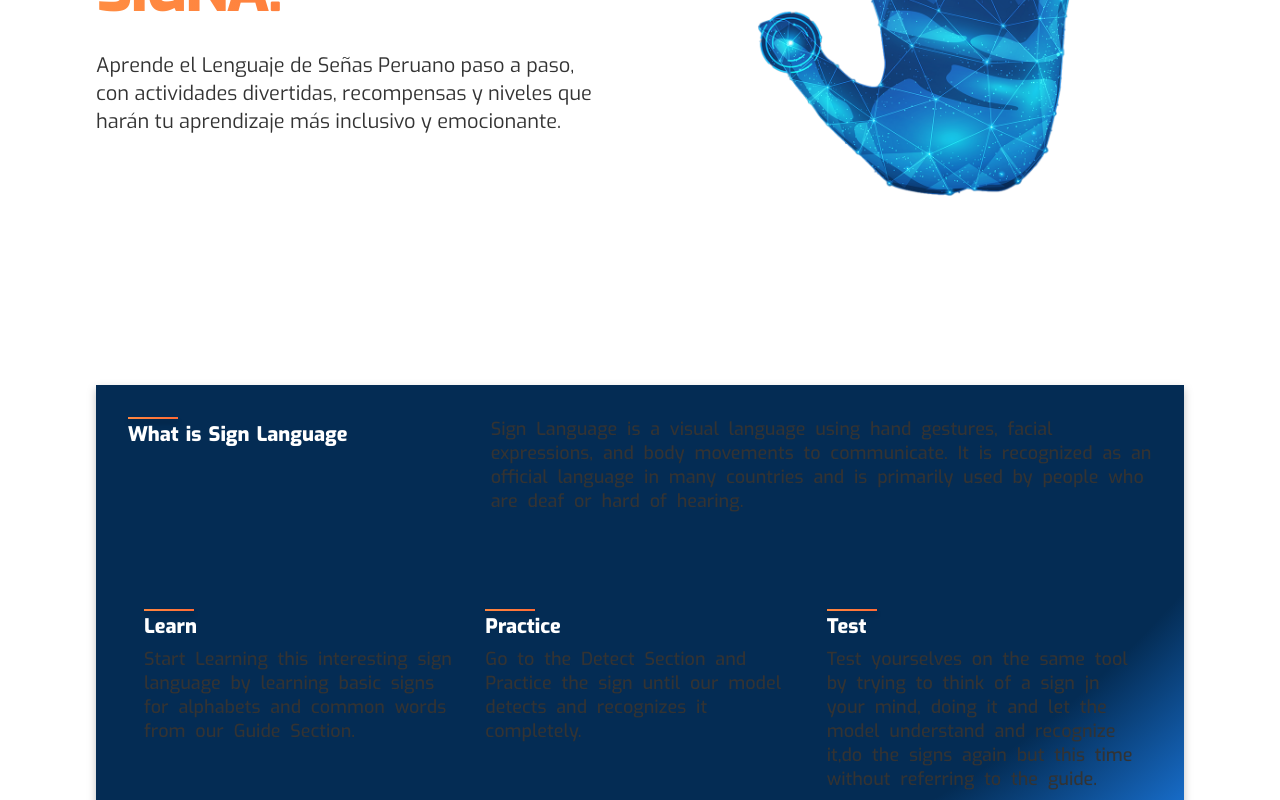
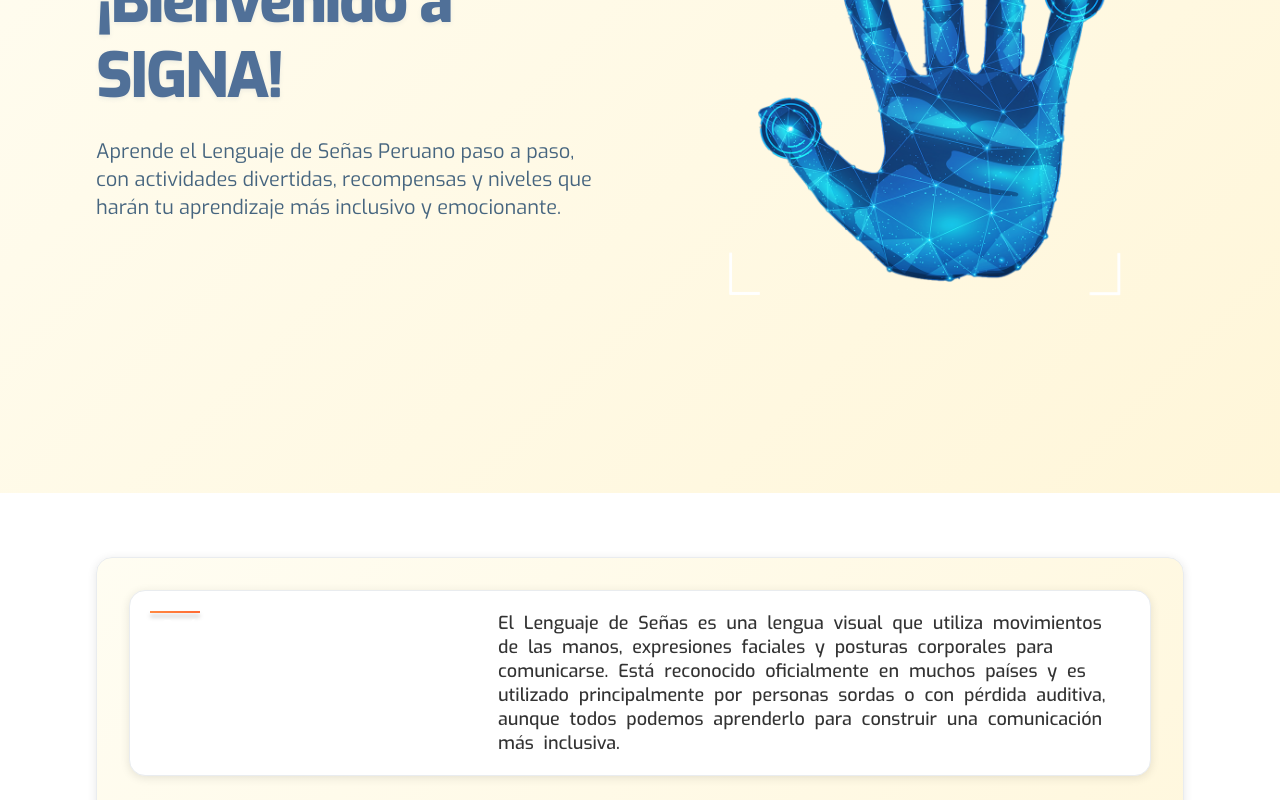
Before and after one commit to Paola0601/proyecto_IHC, a React (Create React App) app: page / in a window 1280 px wide. Shown: the part 400-1200 px from the top of the page. Built offline with nearby package versions, Linux system fonts and the light colour scheme.

Commit message:
style: Actualizacion de estilos del encabezado , navbar y el contexto

```diff
--- a/src/components/WhatComp/WhatComp.css
+++ b/src/components/WhatComp/WhatComp.css
@@ -1,26 +1,12 @@
 .signlang__whatsignlang {
     display: flex;
     flex-direction: column;
-
     padding: 2rem;
-    background: var(--color-footer);
-
-    /* ff 3.6+ */
-    background:-moz-radial-gradient(circle at 30% -100%, #042c54 25%, rgba(4, 44, 84, 1) 85%, rgba(27, 120, 222, 1) 100%);
-
-    /* safari 5.1+,chrome 10+ */
-    background:-webkit-radial-gradient(circle at 30% -100%, #042c54 25%, rgba(4, 44, 84, 1) 85%, rgba(27, 120, 222, 1) 100%);
-
-    /* opera 11.10+ */
-    background:-o-radial-gradient(circle at 30% -100%, #042c54 25%, rgba(4, 44, 84, 1) 85%, rgba(27, 120, 222, 1) 100%);
-
-    /* ie 10+ */
-    background:-ms-radial-gradient(circle at 30% -100%, #042c54 25%, rgba(4, 44, 84, 1) 85%, rgba(27, 120, 222, 1) 100%);
-
-    /* global 92%+ browsers support */
-    background:radial-gradient(circle at 30% -100%, #042c54 25%, rgba(4, 44, 84, 1) 85%, rgba(27, 120, 222, 1) 100%);
-
-    filter: drop-shadow(0px 4px 4px rgba(0, 0, 0, 0.25));
+    /* Fondo suave en amarillo muy claro, alineado al Header */
+    background: linear-gradient(135deg, #FFFDF2 0%, #FFF6D9 100%);
+    border: 1px solid var(--border-color);
+    border-radius: 16px;
+    box-shadow: var(--shadow-light);
 }
 
 .signlang__whatsignlang-feature {
@@ -30,11 +16,17 @@
 /* Customizing feature component as per needs */
 .signlang__whatsignlang-feature .signlang__features-container__feature {
     margin: 0;
+    background: var(--background-white);
+    border: 1px solid var(--border-color);
+    border-radius: 16px;
+    box-shadow: var(--shadow-light);
+    padding: 1.25rem;
 }
 
 /* Customizing feature component as per needs */
 .signlang__whatsignlang-feature .signlang__features-container_feature-text {
     max-width: 700px;
+    color: var(--text-dark);
 }
 
 .signlang__whatsignlang-heading {
@@ -52,14 +44,15 @@
     font-weight: 800;
     font-family: var(--font-family);
     max-width: 510px;
+    color: var(--medium-blue);
 }
 
 .signlang__whatsignlang-container {
     display: flex;
     flex-wrap: wrap;
     flex-direction: row;
-
-    margin-top: 5rem;
+    gap: 1rem;
+    margin-top: 3rem;
 }
 
 /* Customizing feature component as per needs */
@@ -69,11 +62,25 @@
     min-width: 210px;
     display: unset;
     flex-direction: column;
+    background: var(--background-white);
+    border: 1px solid var(--border-color);
+    border-radius: 16px;
+    box-shadow: var(--shadow-light);
+    padding: 1.25rem;
+    transition: var(--transition);
 }
 
 /* Customizing feature component as per needs */
 .signlang__whatsignlang-container .signlang__features-container_feature-text {
     margin-top: 0.5rem;
+    color: var(--text-dark);
+}
+
+/* Hover agradable con acento amarillo */
+.signlang__whatsignlang-container .signlang__features-container__feature:hover {
+    transform: translateY(-4px);
+    box-shadow: 0 8px 24px rgba(255, 197, 87, 0.25);
+    border-color: rgba(255, 197, 87, 0.6);
 }
 
 @media screen and (max-width: 850px) {
--- a/src/components/WhatComp/WhatComp.jsx
+++ b/src/components/WhatComp/WhatComp.jsx
@@ -8,8 +8,8 @@ const WhatComp = () => {
     <div className="signlang__whatsignlang section__margin" id="whatsignlang">
       <div className="signlang__whatsignlang-feature">
         <Feature
-          title="What is Sign Language"
-          text="Sign Language is a visual language using hand gestures, facial expressions, and body movements to communicate. It is recognized as an official language in many countries and is primarily used by people who are deaf or hard of hearing."
+          title="¿Qué es el Lenguaje de Señas?"
+          text="El Lenguaje de Señas es una lengua visual que utiliza movimientos de las manos, expresiones faciales y posturas corporales para comunicarse. Está reconocido oficialmente en muchos países y es utilizado principalmente por personas sordas o con pérdida auditiva, aunque todos podemos aprenderlo para construir una comunicación más inclusiva."
         />
       </div>
 
--- a/src/components/header/Header.css
+++ b/src/components/header/Header.css
@@ -1,6 +1,9 @@
 .signlang__header {
     display: flex;
     flex-direction: row;
+    /* Very light yellow, almost white */
+    background: linear-gradient(135deg, #FFFDF2 0%, #FFF6D9 100%);
+    min-height: 100vh;
 }
 
 .signlang__header-content {
@@ -19,7 +22,8 @@
     font-size: 62px;
     line-height: 75px;
     letter-spacing: -0.04em;
-    color: #333333;
+    color: #507098;
+    text-shadow: 0 2px 4px rgba(80, 112, 152, 0.1);
 }
 
 .signlang__header-content p {
@@ -27,7 +31,7 @@
     font-weight: 400;
     font-size: 20px;
     line-height: 28px;
-    color: var(--color-text);
+    color: #46657F;
 
     margin-top: 1.5rem;
 }
--- a/src/components/header/Header.jsx
+++ b/src/components/header/Header.jsx
@@ -4,10 +4,10 @@ import SignHand from "../../assests/SignHand.png";
 
 const Header = () => {
   return (
-    <div className="signlang__header section__padding gradient__bg" id="home">
+    <div className="signlang__header section__padding" id="home">
 
     <div className="signlang__header-content">
-      <h1 className="gradient__text">¡Bienvenido a SIGNA!</h1>
+      <h1>¡Bienvenido a SIGNA!</h1>
       <p>
       Aprende el Lenguaje de Señas Peruano paso a paso, con actividades divertidas, recompensas y niveles que harán tu aprendizaje más inclusivo y emocionante.
       </p>
--- a/src/components/navbar/Navbar.css
+++ b/src/components/navbar/Navbar.css
@@ -232,17 +232,35 @@
   background: linear-gradient(135deg, var(--light-yellow), var(--yellow-accent));
 }
 
+
+/* Botón SALIR: transparente y ligeramente más pequeño */
 .logout-btn {
-  background: rgba(255, 255, 255, 0.2);
+  background: transparent;
   color: var(--background-white);
-  border: 1px solid rgba(255, 255, 255, 0.3);
-  backdrop-filter: blur(10px);
+  padding: 0.6rem 1rem; /* más pequeño */
+  border: 1px solid rgba(255, 255, 255, 0.6);
+  box-shadow: none;
 }
 
 .logout-btn:hover {
-  transform: translateY(-2px);
-  box-shadow: 0 6px 25px rgba(255, 255, 255, 0.2);
-  background: rgba(255, 255, 255, 0.3);
+  transform: translateY(-1px);
+  background: rgba(255, 255, 255, 0.1);
+  border-color: rgba(255, 255, 255, 0.85);
+}
+
+.logout-btn:focus-visible {
+  outline: 3px solid rgba(255, 197, 87, 0.6); /* yellow accent ring for focus */
+  outline-offset: 2px;
+}
+
+/* En el menú móvil (fondo blanco), usa azul para mantener contraste */
+.signlang__navbar-menu_container .logout-btn {
+  color: var(--medium-blue);
+  border-color: var(--medium-blue);
+}
+
+.signlang__navbar-menu_container .logout-btn:hover {
+  background: rgba(80, 112, 152, 0.08);
 }
 
 .button-icon {
@@ -274,8 +292,6 @@
   padding: 0.8rem 1.5rem;
   position: relative;
   left: 25px;
-    color: #fff;
-    background: #FF8C42;
   font-family: var(--font-family);
   font-weight: 600;
   font-size: 14px;
@@ -286,11 +302,12 @@
   border-radius: 8px;
   text-transform: uppercase;
   letter-spacing: 1px;
-    transition: background 0.3s ease;
+  transition: var(--transition);
 }
 
-.signlang_auth-data button:hover,
-.signlang__navbar-menu_container button:hover {
+/* Hover solo para el botón de ingresar (login) */
+.signlang_auth-data .login-btn:hover,
+.signlang__navbar-menu_container .login-btn:hover {
   background: linear-gradient(135deg, var(--light-yellow), var(--yellow-accent));
   transform: translateY(-2px);
   box-shadow: 0 6px 25px rgba(255, 197, 87, 0.4);
```
Lines whose indentation alone changed are shown as unchanged.
